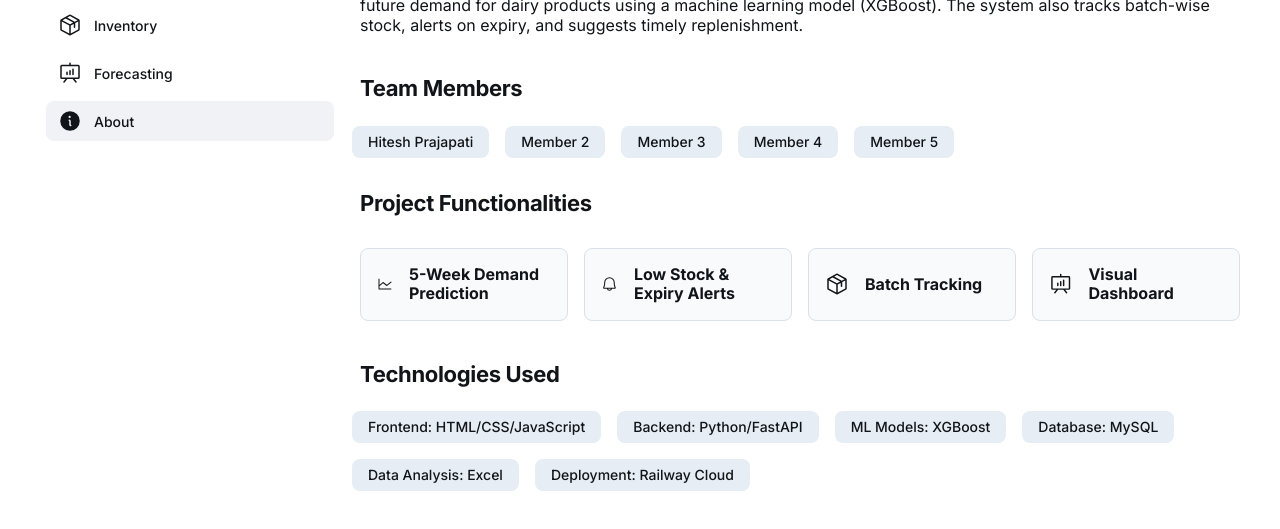
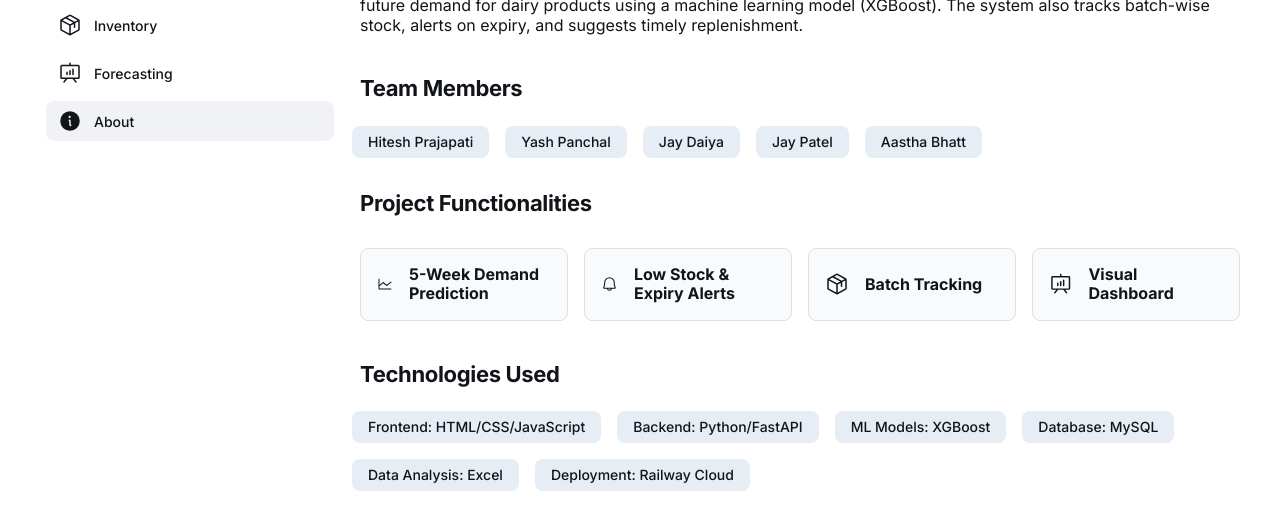
Before and after one commit to Hitesh4011/Demand-Based-Inventory-Management-System, a plain HTML site: page frontend/about.html in a window 1280 px wide. Shown: the part 115-644 px from the top of the page. Drawn offline with Linux system fonts and the light colour scheme.

Commit message:
name changed

```diff
--- a/frontend/about.html
+++ b/frontend/about.html
@@ -409,16 +409,16 @@
               <span class="tag-text">Hitesh Prajapati</span>
             </div>
             <div class="tag">
-              <span class="tag-text">Member 2</span>
+              <span class="tag-text">Yash Panchal</span>
             </div>
             <div class="tag">
-              <span class="tag-text">Member 3</span>
+              <span class="tag-text">Jay Daiya</span>
             </div>
             <div class="tag">
-              <span class="tag-text">Member 4</span>
+              <span class="tag-text">Jay Patel</span>
             </div>
             <div class="tag">
-              <span class="tag-text">Member 5</span>
+              <span class="tag-text">Aastha Bhatt</span>
             </div>
           </div>
 
```
